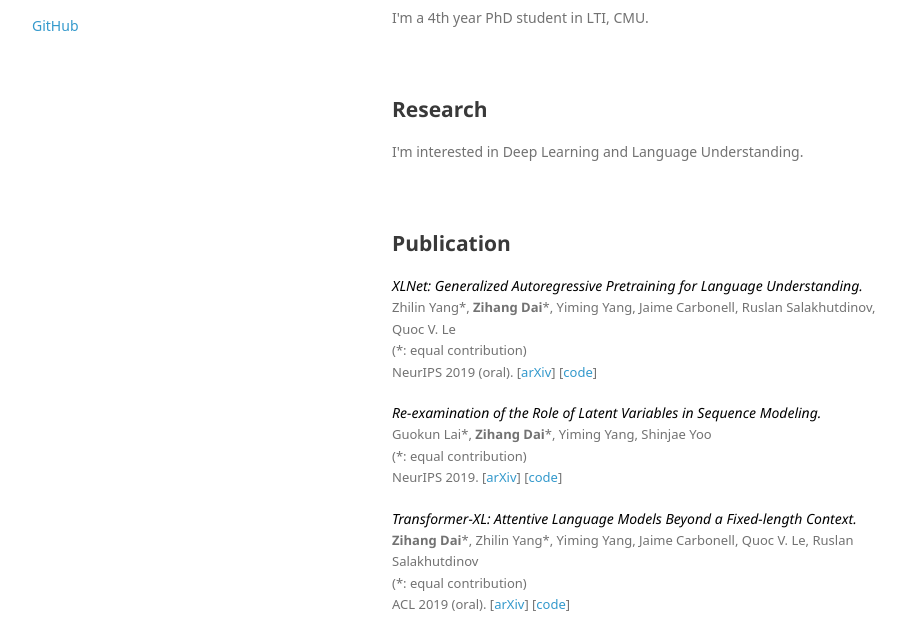
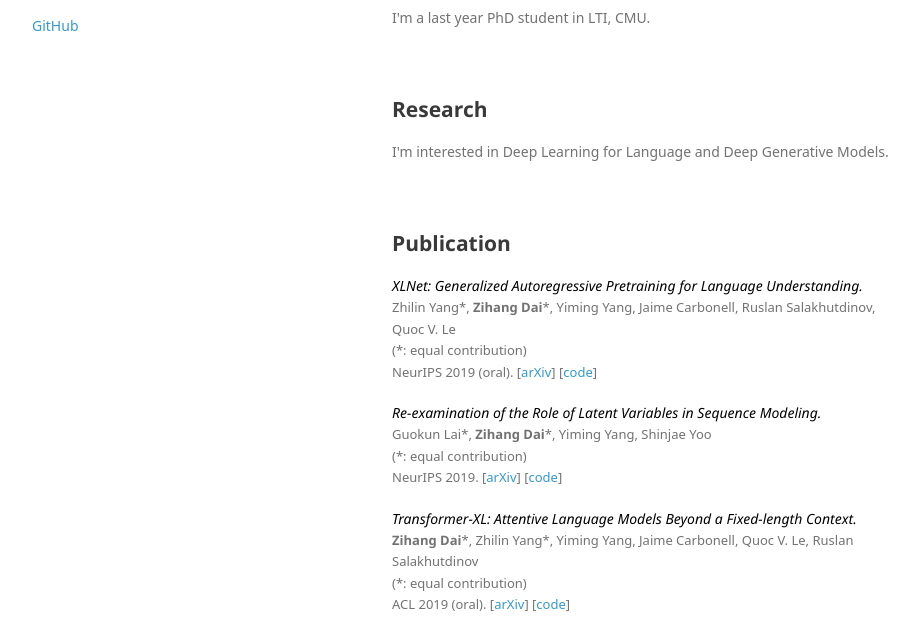
Before and after one commit to zihangdai/zihangdai.github.io, a plain HTML site: page index.html in a window 1280 px wide. Shown: the part 94-726 px from the top of the page, without its empty margins (178-1097 px from the left). Drawn offline with Linux system fonts and the light colour scheme; a web font is replaced by a local one.

Commit message:
minor change

```diff
--- a/index.html
+++ b/index.html
@@ -23,14 +23,14 @@
         <h2>
           <a id="About me" class="anchor" href="#About me" aria-hidden="true"><span aria-hidden="true" class="octicon octicon-link"></span></a>About me
         </h2>
-        <p>I'm a 4th year PhD student in LTI, CMU.</p>
+        <p>I'm a last year PhD student in LTI, CMU.</p>
       </section>
 
       <section>
         <h2>
           <a id="Research" class="anchor" href="#Research" aria-hidden="true"><span aria-hidden="true" class="octicon octicon-link"></span></a>Research
         </h2>
-        <p>I'm interested in Deep Learning and Language Understanding.</p>
+        <p>I'm interested in Deep Learning for Language and Deep Generative Models.</p>
       </section>
 
       <section>
@@ -192,16 +192,6 @@
             </font>
           </p>
 
-        <!-- <h2>
-          <a id="Others" class="anchor" href="#Publication" aria-hidden="true"><span aria-hidden="true" class="octicon octicon-link"></span></a>Others
-        </h2>
-
-          <p>
-            <font color="black">
-              <a href="https://arxiv.org/pdf/1606.01994v1.pdf">Thesis Proposal</a>
-            </font>
-          </p> -->
-
       </section>
 
     </div>
```
